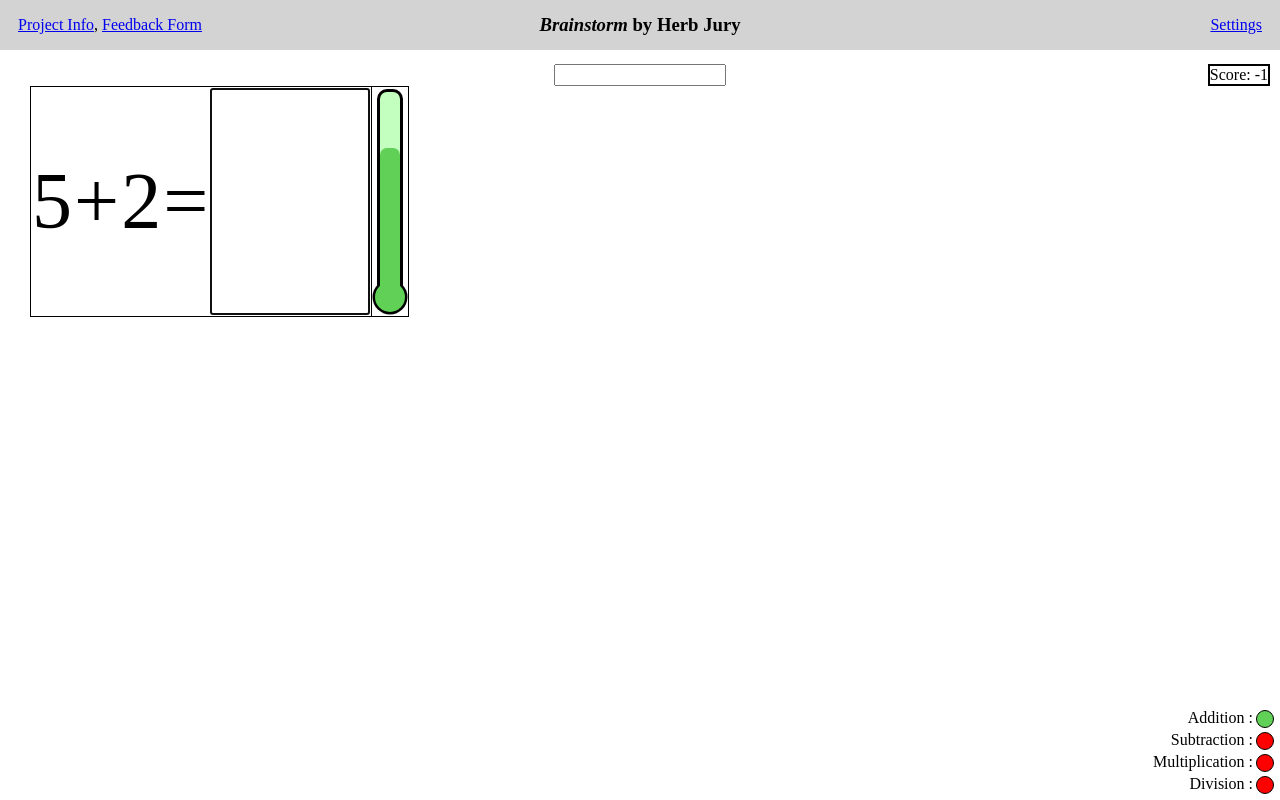
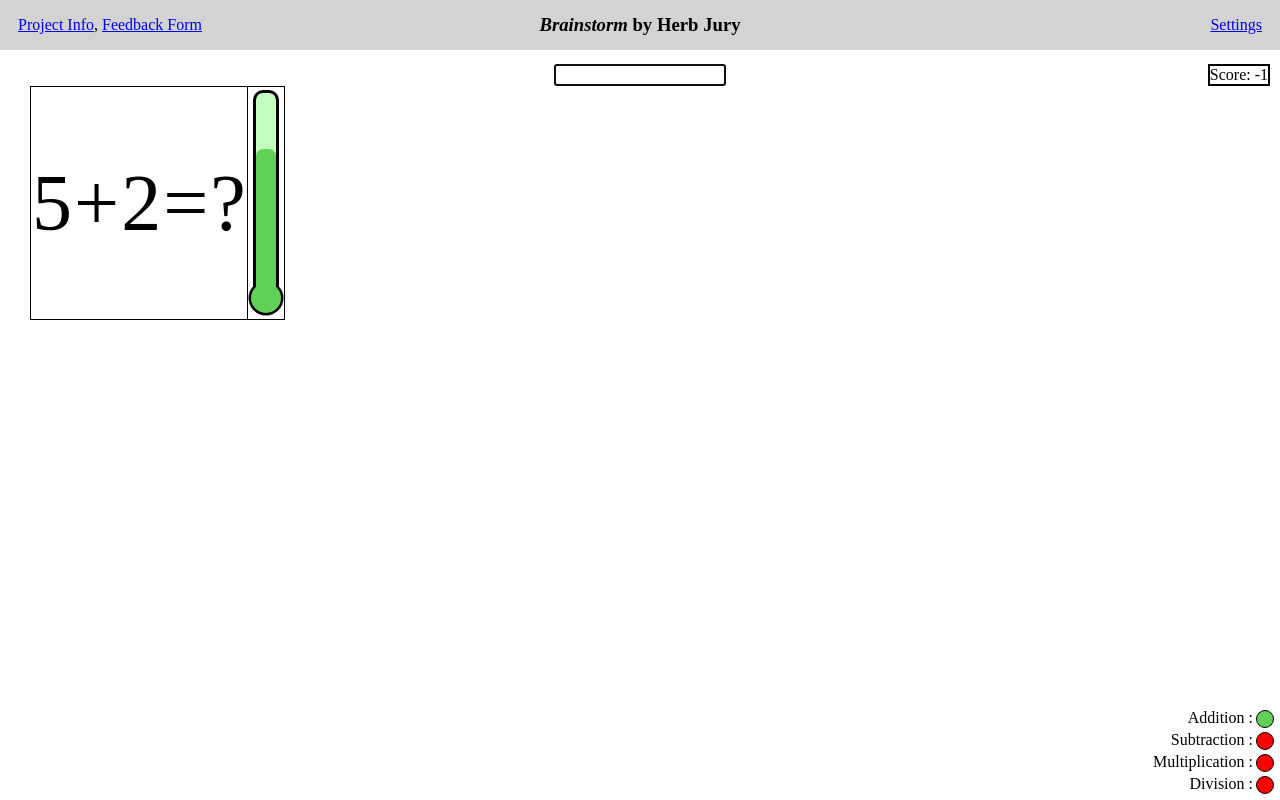
Before and after one commit to MrMugwump/BrainstormComp225, a Next.js app: page / in a window 1280 px wide. Both pictures are taken after a click on the button "Begin Game". Built offline with nearby package versions, Linux system fonts and the light colour scheme.

Commit message:
Separate answer box

```diff
--- a/src/app/answerBox.tsx
+++ b/src/app/answerBox.tsx
@@ -1,10 +1,13 @@
 import React from "react"
 import { useState, useEffect } from 'react';
 
-export default function AnswerBox() {
+
+
+export default function AnswerBox({setUserInput}:any) {
     return (
-        <html>
-            <input type="text"></input>
-        </html>
+            <input
+            className="AnswerBox"
+            onChange={e=>{setUserInput(e.target.value);}}
+            autoFocus={true} /*When instantiated, cursor auto selects.*/ />
     )
 }
--- a/src/app/equationDisplay.tsx
+++ b/src/app/equationDisplay.tsx
@@ -5,7 +5,7 @@ import TimerModule from "./timer";
 import "./equationDisplayStyle.css"
 import {Generator} from './generator'
 
-export default function EquationDisplay({setLives,timeEnded,setTimeEnded,setDifficulty}:any){
+export default function EquationDisplay({setLives,timeEnded,setTimeEnded,setDifficulty,userInput,setUserInput}:any){
     //const equation: [firstVar:number, secondVal:number, answer:any] = [generator.firstNumber,generator.secondNumber,generator.solution]; // dummy equation for testing
     const inputArray = [false,false,false]; //array to set which place to be input, true=input mode
     const [inputVal,setInputVal] = useState(''); //what the player types
@@ -40,17 +40,17 @@ export default function EquationDisplay({setLives,timeEnded,setTimeEnded,setDiff
         setLocation(2);
         inputArray[location] = true;
 
-        setInputVal(''); //set input to blank because nothing has been typed yet
+        setUserInput(''); //set input to blank because nothing has been typed yet
         setKey((_key)=>_key+1); // instantly fully refresh display
     }
 
     useEffect(()=>{ //triggers when they type
-        if(inputVal==String(eq[location])){
+        if(userInput==String(eq[location])){
             generateEquation();
             resetDisplay();
             //setIsCorrect('correct!');
         }
-    }, [inputVal]);
+    }, [userInput]);
 
     useEffect(()=>{ // triggers when time runs out
         if(timeEnded){
@@ -97,11 +97,7 @@ function NumberSlot({number, isInput = false, inputVal}:any){
     if (isInput){
         return(
             <>
-            <input className="InputArea"
-                onChange={e=>{onInputChange(e)} /*sends player input to eq. disp.*/}
-                autoFocus={true /*when instantiated, cursor auto selects*/}
-                style={{width: `${width}`}}
-                />
+            ?
             </>
             )
     }
--- a/src/app/equationDisplayStyle.css
+++ b/src/app/equationDisplayStyle.css
@@ -5,6 +5,7 @@
 }
 .EquationDisplay .TextSlot{
     font-size: 5em;
+    height: 230px;
 }
 .InputArea{
     font-size:1.3em;
--- a/src/app/gameScene.tsx
+++ b/src/app/gameScene.tsx
@@ -17,6 +17,7 @@ export default function GameScene() {
     const [gameState, setGameState] = useState(GameState.Start);
     const [timeEnded,setTimeEnded] = useState(false); //Returns true when timer reaches 0, timerModule modifies this.
     const [difficulty, setDifficulty] = useState(0);
+    const [userInput, setUserInput] = useState(''); //represents what the user types into the answer box
 
     useEffect(()=> {
         if(timeEnded) {
@@ -42,11 +43,14 @@ export default function GameScene() {
                 <ScoreDisplay difficulty = {difficulty}/>
             </div>
 
-            <AnswerBox/>
+            <AnswerBox
+            setUserInput={setUserInput}/>
             <EquationDisplay
             timeEnded={timeEnded}
             setTimeEnded={setTimeEnded}
-            setDifficulty={setDifficulty}/>
+            setDifficulty={setDifficulty}
+            userInput={userInput}
+            setUserInput={setUserInput}/>
 
             <div style={{
                 position: `fixed`,
```
